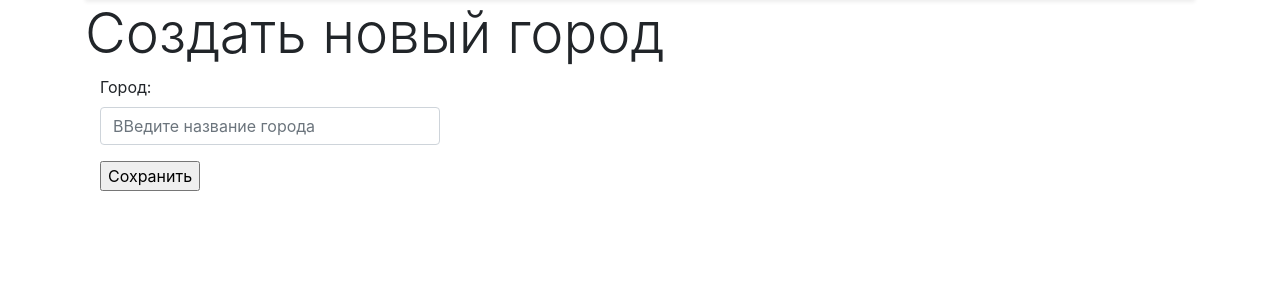
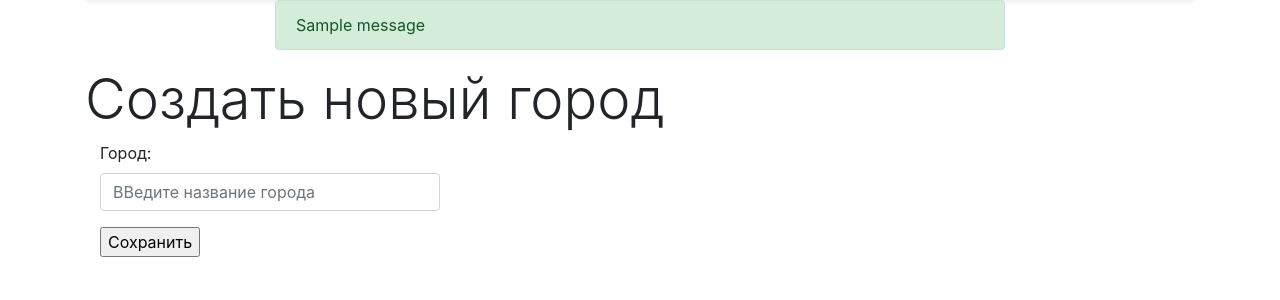
Before and after one commit to Aliaksandr-Strr/Travel, a Django app: page /add/ in a window 1280 px wide. Shown: the part 57-357 px from the top of the page. Run offline with Django 3.2, Linux system fonts and the light colour scheme; tables that the repository leaves empty hold one stand-in row (values such as "Sample post"); one stand-in notice (Sample message) is shown; some libraries are stand-ins or nearby versions.

Commit message:
Добавлено сообщение о действиях пользователя

```diff
--- a/cities/views.py
+++ b/cities/views.py
@@ -1,7 +1,9 @@
+from django.contrib import messages
 from django.shortcuts import render
 from django.urls import reverse_lazy
 from django.views.generic import DetailView, UpdateView, CreateView, DeleteView
 from django.core.paginator import Paginator
+from django.contrib.messages.views import SuccessMessageMixin
 from .forms import CityForm
 from .models import City
 
@@ -20,21 +22,27 @@ class CityDetailView(DetailView):
     template_name = 'cities/detail.html'
 
 
-class CityCreatView(CreateView):
+class CityCreatView(SuccessMessageMixin, CreateView):
     model = City
     form_class = CityForm
     template_name = 'cities/create.html'
     success_url = reverse_lazy('city:home')
+    success_message = 'Город успешно создан'
 
 
-class CityUpdateView(UpdateView):
+class CityUpdateView(SuccessMessageMixin, UpdateView):
     model = City
     form_class = CityForm
     template_name = 'cities/update.html'
     success_url = reverse_lazy('city:home')
+    success_message = 'Город успешно отредактирован'
 
 
 class CityDeleteView(DeleteView):
     model = City
-    template_name = 'cities/delete.html'
+    # template_name = 'cities/delete.html'
     success_url = reverse_lazy('city:home')
+
+    def get(self, request, *args, **kwargs):
+        messages.success(request, 'Город успешно удален!')
+        return self.post(request, *args, **kwargs)
--- a/templates/base.html
+++ b/templates/base.html
@@ -43,6 +43,29 @@
         </nav>
     </div>
     <div class="container">
+        <div class="row">
+            <div class="col-md-8 mx-auto">
+                {% if messages %}
+                    {% for message in messages %}
+                        {% if message.level == DEFAULT_MESSAGE_LEVELS.ERROR %}
+                            <div class="alert alert-danger messages">
+                                <span {% if message.tags %} class="{{ message.tags }}"{% endif %}>
+                                    Внимание! {{message}}<br>
+                                </span>
+                            </div>
+                {% else %}
+                    <div class="alert alert-success messages">
+                        <span {% if message.tags %} class="{{message.tags}}"{% endif %}>
+                            {{ message }}<br>
+                        </span>
+                    </div>
+                {% endif %}
+                {% endfor %}
+                {% endif %}
+            </div>
+        </div>
+    </div>
+    <div class="container">
         {% block content%}
         {% endblock %}
     </div>
```
